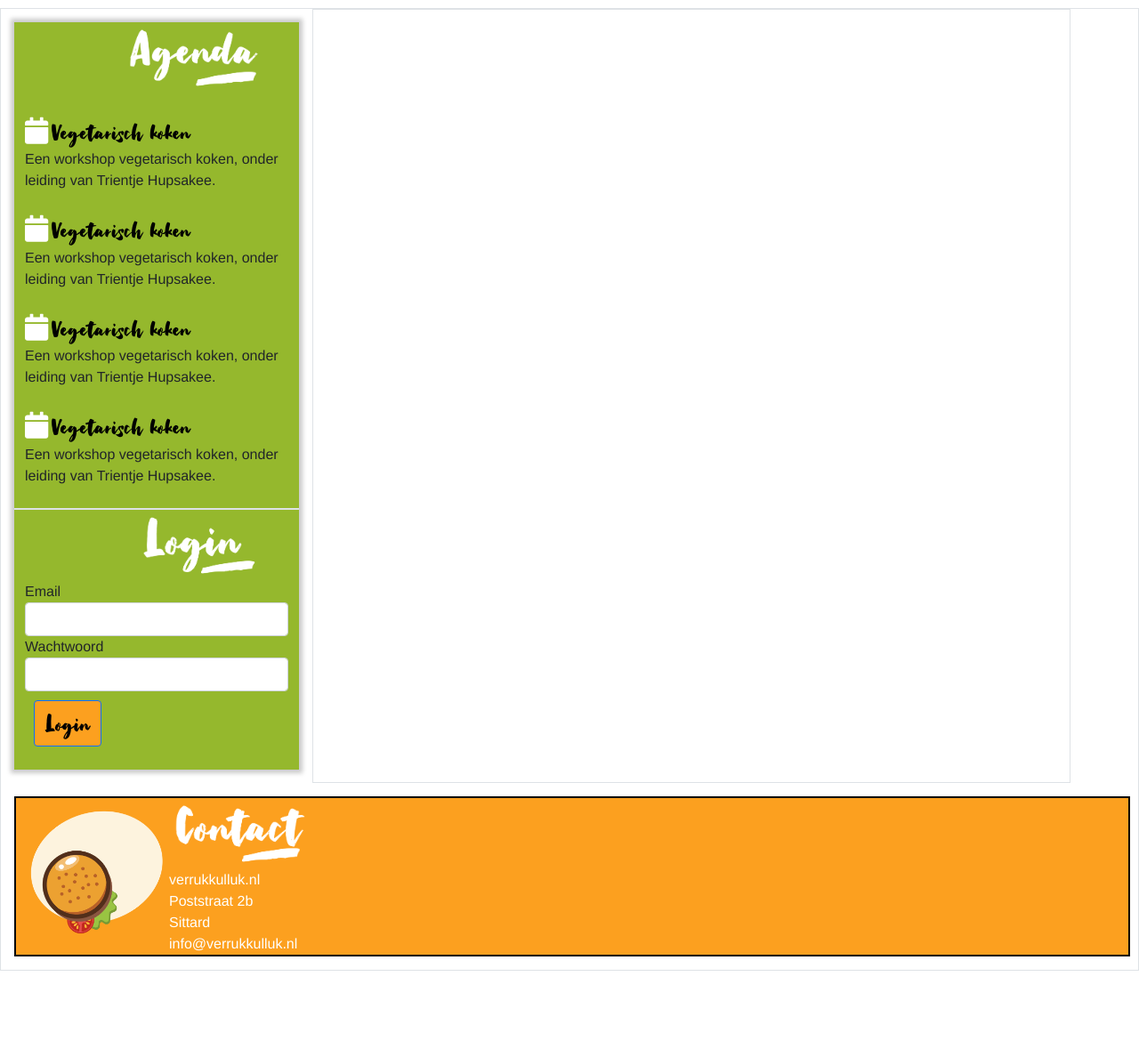
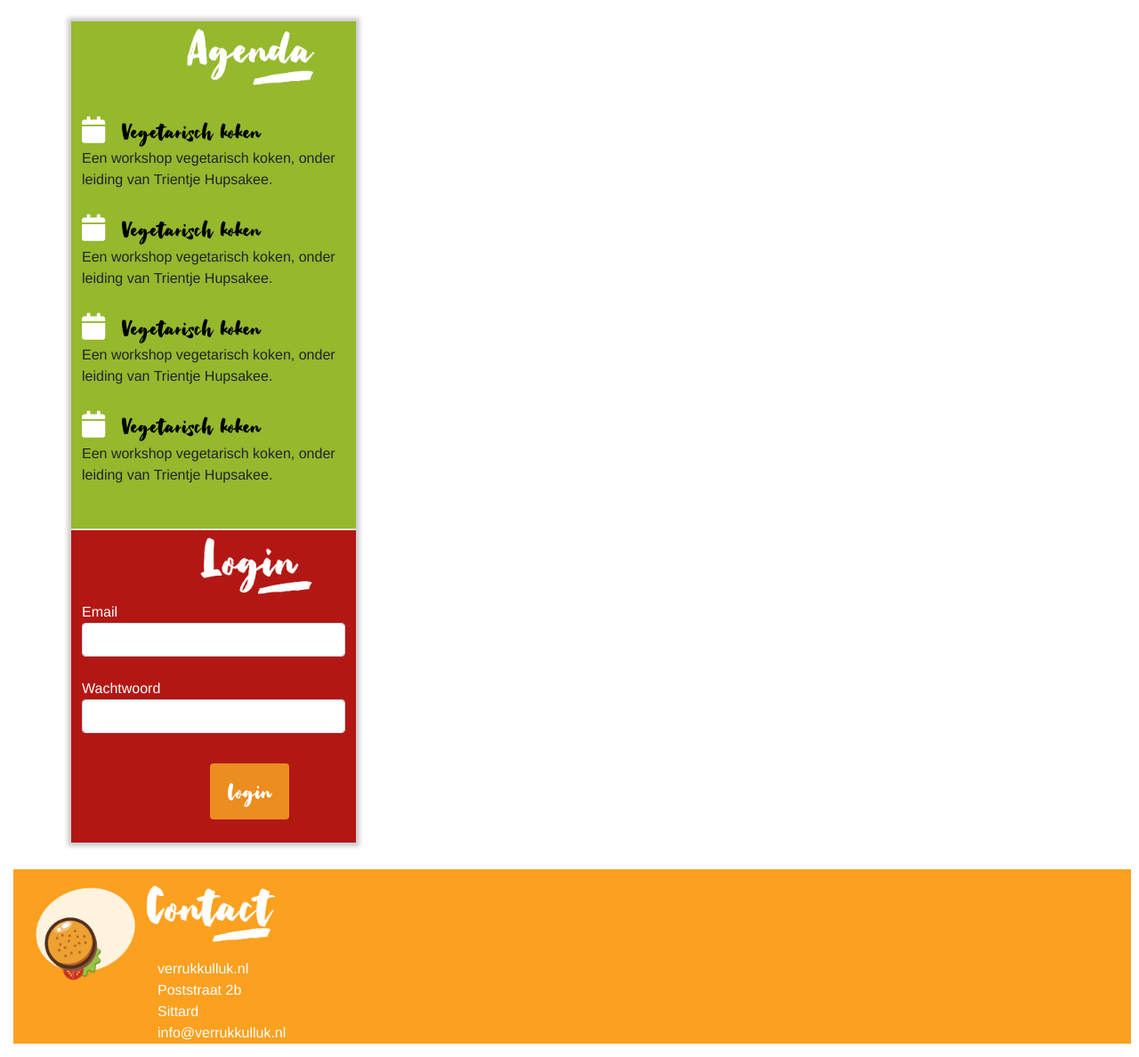
Before and after one commit to BrandonDautzenberg/educom-verrukkulluk, a PHP site: template templates/homepage.html.twig in a window 1280 px wide. Shown: the part 311-1499 px from the top of the page at 89% size. Before the commit the page ends 1402 px from the top, so only its background shows below. Run offline with PHP 8.4, Linux system fonts and the light colour scheme; the template is opened without the code that fills it, so the values that code supplies are empty; some libraries are stand-ins or nearby versions.

Commit message:
Stylesheet opgeschoond en loginscherm aangepast.

```diff
--- a/assets/css/main.css
+++ b/assets/css/main.css
@@ -52,34 +52,10 @@ html, body {
     font-size: 16px;
 }
 
-.footer {
-    border: 2px solid black;
-    background-color: var(--lighter-orange);
-    color: white;
-    margin: 15px;
-
-}
-
 /* HEADER PROPERTIES */
 .header {
     background-image: url(../img/cooking-banner.jpg);
     background-size: cover;
-}
-
-
-/* LOGIN PROPERTIES */
-.login {
-    background-color: var(--darker-red) !important;
-}
-
-.login h2 {
-    color: white;
-}
-
-.login_button {
-    background-color: var(--darker-orange);
-    margin: 10px;
-    justify-content: center;
 }
 
 /* AGENDA PROPERTIES */
@@ -89,6 +65,7 @@ html, body {
     -webkit-box-shadow: 0px 0px 5px 4px rgba(0,0,0,0.21);
     -moz-box-shadow: 0px 0px 5px 4px rgba(0,0,0,0.21);
     box-shadow: 0px 0px 5px 4px rgba(0,0,0,0.21);
+    margin-left: 80px;
 }
 
 .agenda h2 {
@@ -99,6 +76,7 @@ html, body {
 .agenda h3 {
     color: black;
     display: inline;
+    margin-left: 15px;
 }
 
 .calendar_icon {
@@ -106,13 +84,37 @@ html, body {
     color: white;
 }
 
+/* LOGIN PROPERTIES */
+.login {
+    background-color: var(--darker-red);
+    color: white;
+}
+
+.login h2 {
+    color: white;
+}
+
+.login_button {
+    background-color: var(--darker-orange);
+    margin: 10px;
+    text-align: center;
+    margin-left: 144px;
+    color: white;
+    font-family: var(--heading);
+    font-size: 33px;
+    width: 30%;
+}
+
+.login_button h3 {
+    color: white;
+}
+
 /* GERECHT BLOK PROPERTIES */
-
 .gerecht_blok {
-    margin: 10px;
-    -webkit-box-shadow: 0px 0px 5px 4px rgba(0,0,0,0.21);
-    -moz-box-shadow: 0px 0px 5px 4px rgba(0,0,0,0.21);
-    box-shadow: 0px 0px 5px 4px rgba(0,0,0,0.21);
+    margin: 30px;
+    -webkit-box-shadow: 0px 0px 3px 3px rgba(0,0,0,0.21);
+    -moz-box-shadow: 0px 0px 4px 4px rgba(0,0,0,0.21);
+    box-shadow: 0px 0px 4px 4px rgba(0,0,0,0.21);
 }
 
 .gerecht_blok h1 {
@@ -127,7 +129,12 @@ html, body {
     color: white;
     border-radius: 12px;
     width: 30%;
+    transition-duration: 0.4s;
+}
 
+.gerecht_blok button:hover {
+    background-color: #AF1F16;
+    text-decoration: none;
 }
 
 .center {
@@ -135,7 +142,26 @@ html, body {
     margin-left: auto;
     margin-right: auto;
     width: 50%;
-  }
+}
+
+  /* FOOTER PROPERTIES */
+.footer {
+    background-color: var(--lighter-orange);
+    color: white;
+    margin: 15px;
+}
+
+.pay_off {
+    width: 120px;
+    float: left;
+    margin-left: 10px;
+    margin-top: 10px;
+}
+
+.contact_info {
+    margin-left: 150px;
+    margin-top: 10px;
+}
 
 /* DETAILPAGINA */
 
--- a/index.php
+++ b/index.php
@@ -39,7 +39,7 @@ URL:
 http://localhost/index.php?gerecht_id=4&action=detail
 */
 
-$gerecht_id = isset($_GET["gerecht_id"]) ? $_GET["gerecht_id"] : "";
+$gerecht_id = isset($_GET["gerecht_id"]) ? $_GET["gerecht_id"] : "detail";
 $action = isset($_GET["action"]) ? $_GET["action"] : "homepage";
 
 
--- a/templates/detail.html.twig
+++ b/templates/detail.html.twig
@@ -13,7 +13,7 @@
 {{ record.gerecht.lange_omschrijving}} <br>
 {{ record.calorieën}} <br>
 {{ record.prijs}}<br>
-<button>Smullen!</button>
+<button>Op lijst</button>
 {% endfor %}
 </div>
 
--- a/templates/homepage.html.twig
+++ b/templates/homepage.html.twig
@@ -9,15 +9,13 @@
 {# nu de block content op de main pagina vullen #}
 {% block content %}
     {% for record in data %}
-        <div class="col-5 border gerecht_blok">
-            <img src="{{ record.gerecht.afbeelding }}" style="width: 300px; height: 190px;">
+        <div class="col-5 gerecht_blok">
+            <img src="{{ record.gerecht.afbeelding }}" style="width: 468px; height: 270px; margin-left: -12px;">
             <h1>{{ record.gerecht.titel }}</h1> <br>
             {{ record.gerecht.korte_omschrijving}} <br>
-            {{ record.waardering}} <br>
-            {{ record.prijs}} <br>
-            {{ record.gemiddelde_waardering}} <br>
-            {{ record.calorieën }} <br>
-            <button>Smullen!</button>
+            Gemiddelde waardering: {{ record.gemiddelde_waardering}} <br>
+            <button action="detail">Smullen!</button> aantal: 4 € {{ record.prijs }} calorieën {{ record.calorieën}}
+            <br>
         </div>
     {% endfor %}
      {# { Dump #}
--- a/templates/main.html.twig
+++ b/templates/main.html.twig
@@ -23,7 +23,7 @@
 				</div>
 			</div>
 
-			<div class="row border">
+			<div class="row">
 				<div class="col-md-3 agenda">
 					<img src="assets/img/verrukkulluk-agenda.png" style="width: 160px; margin-left: 110px;"><br><br>
 					<i class="fa fa-calendar calendar_icon"></i>
@@ -46,8 +46,9 @@
 					<br>Een workshop vegetarisch koken, onder leiding van Trientje Hupsakee.
 					<br>
 					<br>
+					<br>
 
-					<div class="row">
+					<div class="row login">
 						<div class="col-md-12 border"></div>
 						<form role="form">
 							<img src="assets/img/verrukkulluk-login.png" style="width: 160px; margin-left: 110px;">
@@ -57,60 +58,36 @@
 								</label>
 								<input type="email" class="form-control" id="exampleInputEmail1"/>
 							</div>
+							<br>
 							<div class="form-group">
 
 								<label for="exampleInputPassword1">
 									Wachtwoord
 								</label>
 								<input type="password" class="form-control" id="exampleInputPassword1"/>
-								<button type="submit" class="btn btn-primary login_button" style="background-color: var(--lighter-orange)">
-									<h3>Login</h3>
+								<br>
+								<button type="submit" class="btn login_button" >
+									login
 								</button>
 							</form>
 						</div>
 					</div>
 				</div>
 
-				<div class="col-md-8 border">
+				<div class="col-md-8">
 					<div class="row"> {%  block content %}{%  endblock %}
 						</div>
 					</div>
 
 					<div class="row">
 						<div class="col-md-12 footer">
-							<img src="assets/img/verrukkulluk-pay-off.png" style="width: 160px; float:left;">
-							<img src="assets/img/verrukkulluk-contact.png" style="width: 160px;"> <br>
-							verrukkulluk.nl<br>
+							<img class="pay_off" src="assets/img/verrukkulluk-pay-off.png">
+							<img src="assets/img/verrukkulluk-contact.png" style="width: 160px; margin-top: 10px;"> <br>
+							<div class="contact_info">verrukkulluk.nl<br>
 							Poststraat 2b<br>
 							Sittard<br>
-							info@verrukkulluk.nl<br>
+							info@verrukkulluk.nl<br></div>
 						</div>
 					</div>
 				</div>
 			</body>
-
-
-			{# <div class="row">
-													<div class="col-md-4" style="background-color: var(--darker-red)">
-														<form role="form">
-									                        <h1>Login</h1>
-															<div class="form-group">
-
-																<label for="exampleInputEmail1">
-																	Email
-																</label>
-																<input type="email" class="form-control" id="exampleInputEmail1"/>
-															</div>
-															<div class="form-group">
-
-																<label for="exampleInputPassword1">
-																	Wachtwoord
-																</label>
-																<input type="password" class="form-control" id="exampleInputPassword1"/>
-																<button type="submit" class="btn btn-primary" style="background-color: var(--lighter-orange)">
-																	<h3>Login</h3>
-																</button>
-															</form>
-														</div>
-													</div> #}
-		</body>
```
Also changed, not shown: assets/img/cooking-banner.jpg (added).
